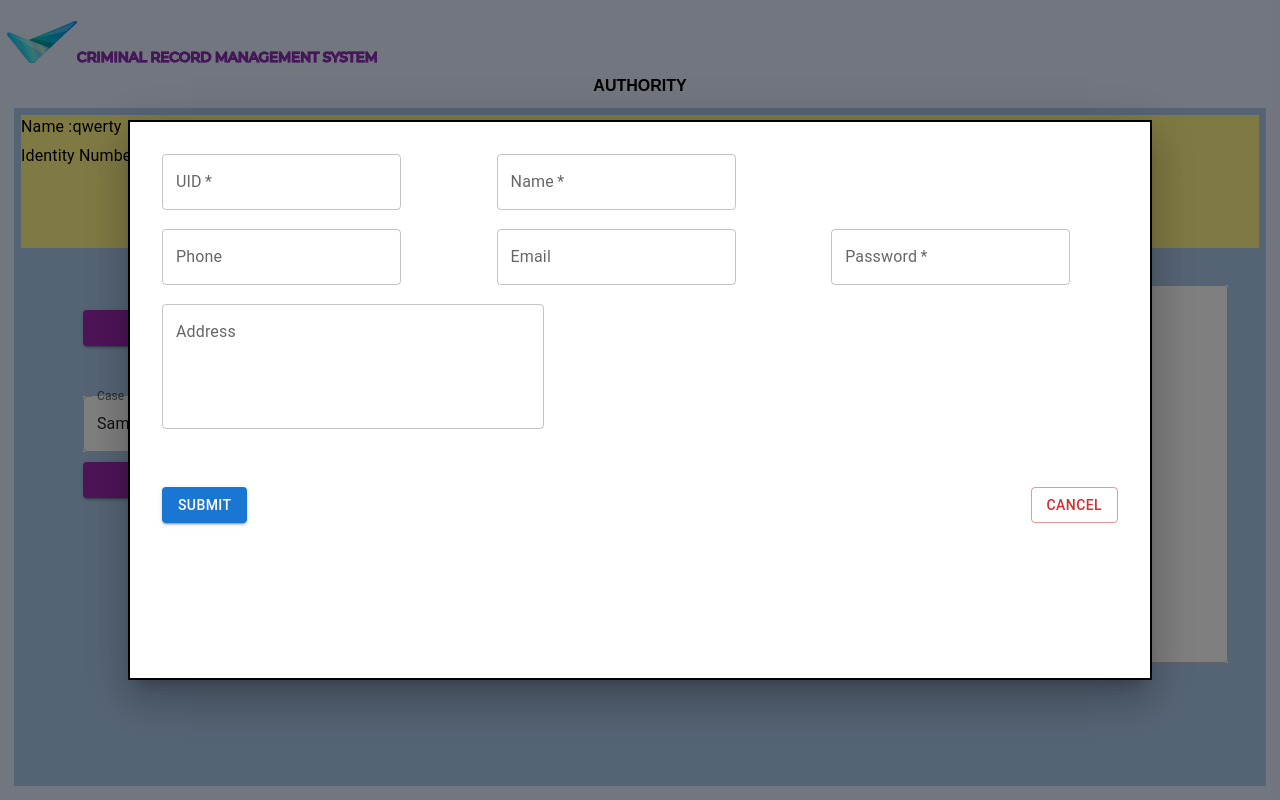
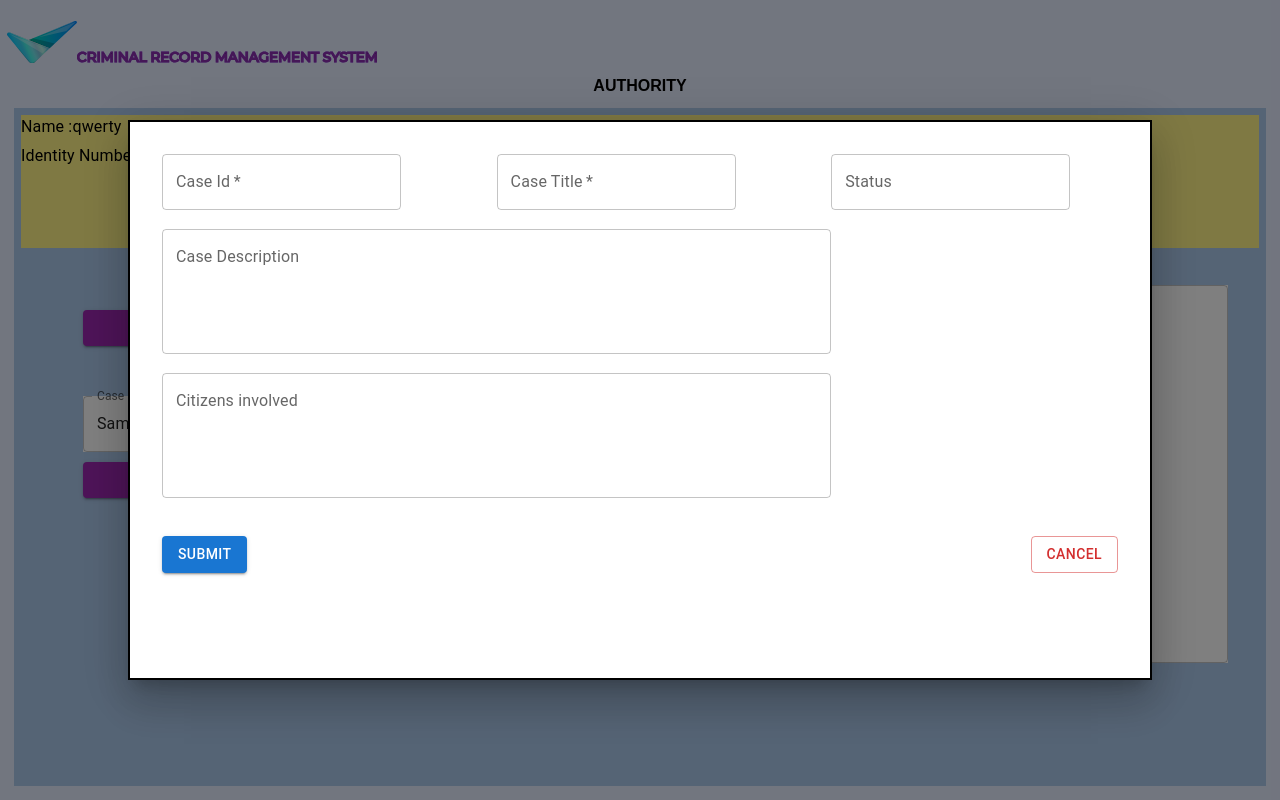
Before and after one commit to demelcjohn/criminal-record-management, a Next.js app: page /authority/details in a window 1280 px wide. Both pictures are taken after typing "Sample" into the empty fields and a click on the button "ADD CASE". Built offline with nearby package versions, Linux system fonts and the light colour scheme.

Commit message:
changed person to case

```diff
--- a/src/components/addCaseModal.tsx
+++ b/src/components/addCaseModal.tsx
@@ -16,12 +16,11 @@ const style = {
 
 export default function AddCaseModal({ open, setOpen, handleClose }: any) {
   const [formData, setFormData] = useState({
-    UID: "",
-    name: "",
-    address: "",
-    phone: "",
-    email: "",
-    password: "",
+    caseid: "",
+    casetitle: "",
+    casediscription: "",
+    status: "",
+    case_user: "",
   });
 
   const handleChange = (event: any) => {
@@ -47,58 +46,50 @@ export default function AddCaseModal({ open, setOpen, handleClose }: any) {
         <Box sx={{ height: "90%", width: "100%" }}>
           <Grid sx={{ display: "flex", gap: "10%" }} marginBottom={"2%"}>
             <TextField
-              name="UID"
-              label="UID"
-              value={formData.UID}
+              name="caseid"
+              label="Case Id"
+              value={formData.caseid}
               onChange={handleChange}
               required
               sx={{ width: "25%" }}
             />
             <TextField
-              name="name"
-              label="Name"
-              value={formData.name}
+              name="casetitle"
+              label="Case Title"
+              value={formData.casetitle}
               onChange={handleChange}
               required
               sx={{ width: "25%" }}
             />
-          </Grid>
 
-          <Grid sx={{ display: "flex", gap: "10%" }} marginBottom={"2%"}>
             <TextField
-              name="phone"
-              label="Phone"
-              value={formData.phone}
+              name="status"
+              label="Status"
+              value={formData.status}
               onChange={handleChange}
               sx={{ width: "25%" }}
             />
+          </Grid>
+          <Grid sx={{ display: "flex", gap: "10%" }} marginBottom={"2%"}>
             <TextField
-              name="email"
-              label="Email"
-              value={formData.email}
-              onChange={handleChange}
-              sx={{ width: "25%" }}
-            />
-            <TextField
-              name="password"
-              label="Password"
-              value={formData.password}
-              onChange={handleChange}
-              rows={4}
-              required
-              type={"password"}
-              sx={{ width: "25%" }}
-            />
-          </Grid>
-          <Grid sx={{ display: "flex", gap: "10%" }} marginBottom={"6%"}>
-            <TextField
-              name="address"
-              label="Address"
-              value={formData.address}
+              name="casediscription"
+              label="Case Description"
+              value={formData.casediscription}
               onChange={handleChange}
               multiline
               rows={4}
-              sx={{ width: "40%" }}
+              sx={{ width: "70%" }}
+            />
+          </Grid>
+          <Grid sx={{ display: "flex", gap: "10%" }} marginBottom={"4%"}>
+            <TextField
+              name="case_user"
+              label="Citizens involved"
+              value={formData.case_user}
+              onChange={handleChange}
+              multiline
+              rows={4}
+              sx={{ width: "70%" }}
             />
           </Grid>
           <Grid display={"flex"} justifyContent={"space-between"}>
```
